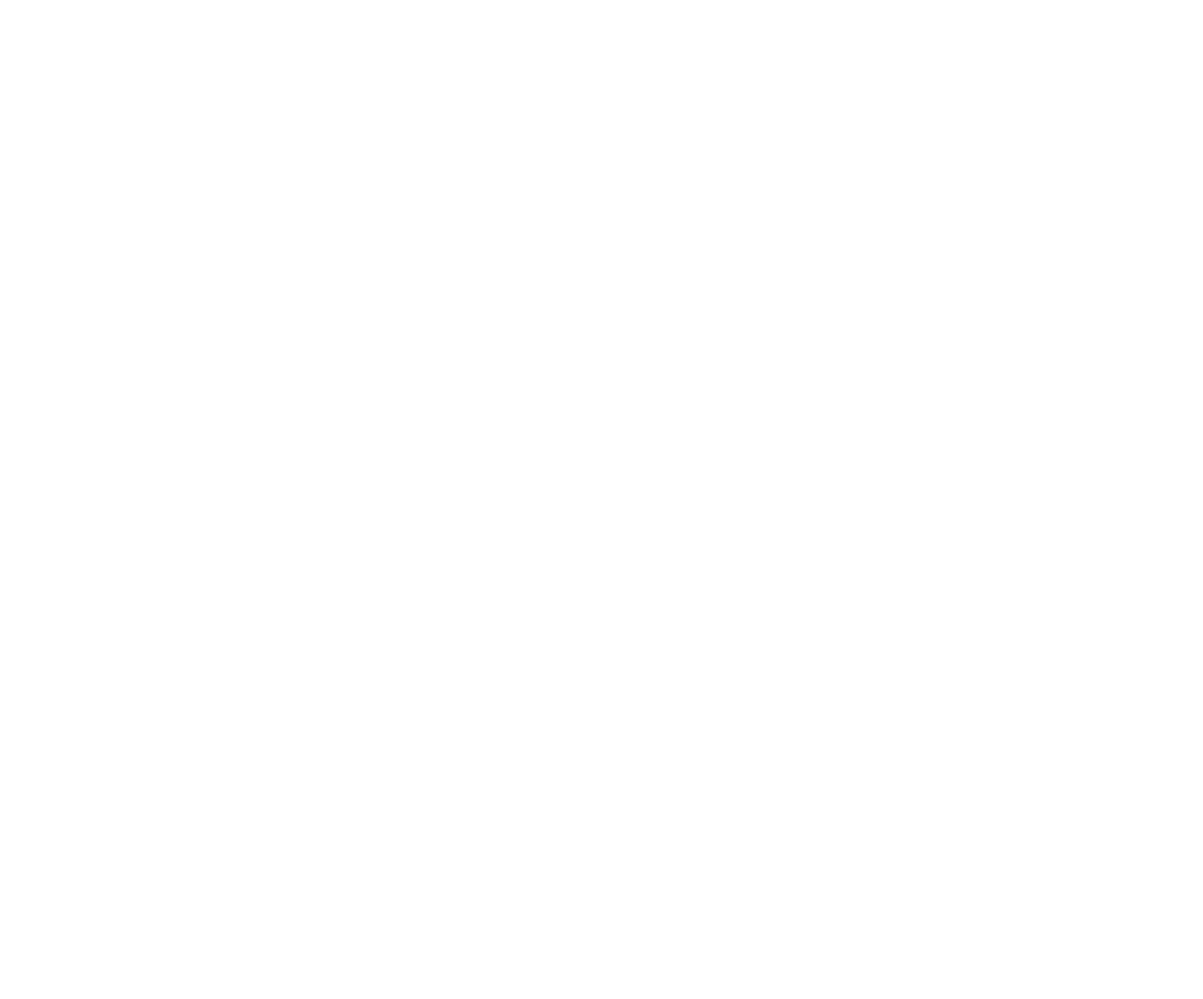
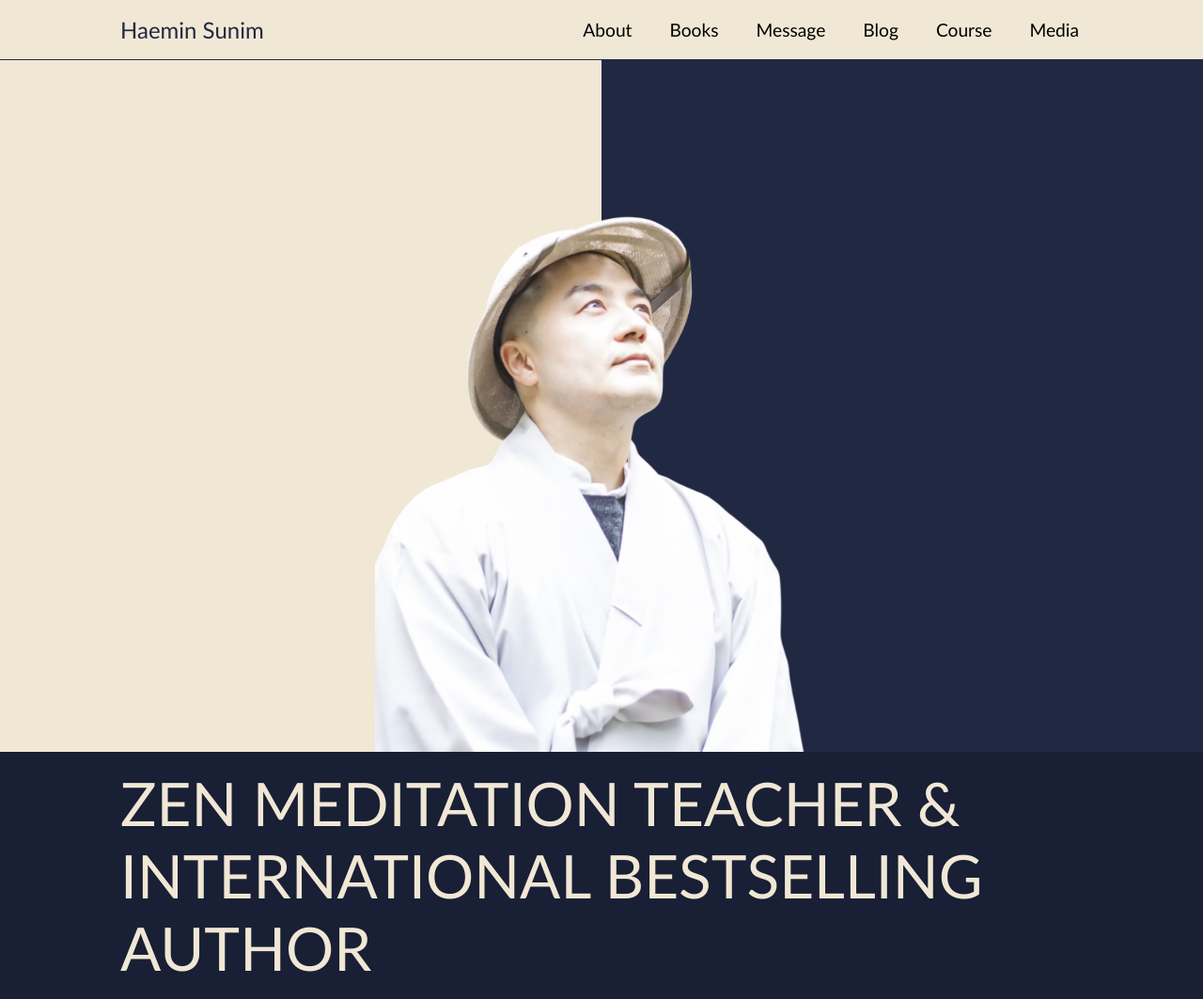
Before and after one commit to codal-harsh/internship-logs, a PHP site: page / in a window 1280 px wide. Before the commit the page is empty. Shown: the whole page at 94% size. Before the commit the page ends 800 px from the top, so only its background shows below. Run offline with PHP 8.4, Linux system fonts and the light colour scheme.

Commit message:
added responsive landing page

```diff
--- a/Week1/Deliverables/index.css
+++ b/Week1/Deliverables/index.css
@@ -1,11 +1,181 @@
 * {
-    margin: 0;
-    padding: 0;
-    box-sizing: border-box;
+  margin: 0;
+  padding: 0;
+  box-sizing: border-box;
+  font-family: "Gill Sans", "Gill Sans MT", Calibri, "Trebuchet MS", sans-serif;
+}
+
+:root {
+  --primary-bg-color: #f0e7d5;
+  --primary-text: #212842;
+  --horizontal-padding: 2rem;
 }
 
 html,
 body {
   height: 100%;
   width: 100%;
+  background: var(--primary-bg-color);
 }
+
+figcaption {
+  visibility: hidden;
+}
+
+nav {
+  width: 100%;
+  height: 8%;
+  position: fixed;
+  background: #f0e7d5;
+  padding: 0px 2rem;
+  backdrop-filter: blur(5px);
+  display: flex;
+  align-items: center;
+  justify-content: space-between;
+  z-index: 1;
+  border-bottom: 1px solid var(--primary-text);
+}
+
+#mobile-nav {
+  display: block;
+  font-weight: 900;
+  font-size: x-large;
+}
+
+#nav-menu {
+  display: none;
+  /* display: flex; */
+  list-style: none;
+  gap: var(--horizontal-padding);
+  font-size: larger;
+  font-weight: 500;
+}
+
+.nav-links {
+  display: block;
+}
+
+nav > h1 {
+  font-weight: 500;
+  color: var(--primary-text);
+  display: none;
+}
+
+#nav-menu li {
+  cursor: pointer;
+  padding: 0px 4px;
+  transition: transform 0.2s linear;
+}
+
+#nav-menu li:hover {
+  transform: scale(1.05);
+  text-decoration: overline;
+}
+
+.hero {
+  width: 100%;
+  height: 100vh;
+  overflow: hidden;
+  display: flex;
+  justify-content: center;
+  align-items: center;
+  background: linear-gradient(
+    90deg,
+    var(--primary-bg-color) 50%,
+    var(--primary-text) 50%
+  );
+}
+
+.hero .hero-image {
+  width: 90%;
+  height: 100%;
+  display: flex;
+  align-items: center;
+  margin-top: 22rem;
+  padding-left: 2rem;
+}
+
+.hero-image img {
+  object-fit: contain;
+  height: 100%;
+  width: 100%;
+  display: block;
+}
+
+.section {
+  padding: 0px 2rem;
+}
+
+.banner {
+  height: max-content;
+  padding-top: 1rem;
+  padding-bottom: 1rem;
+  width: 100%;
+  color: white;
+  background: #191f34;
+  color: var(--primary-bg-color);
+  text-transform: uppercase;
+  font-family: "Gill Sans", "Gill Sans MT", Calibri, "Trebuchet MS", sans-serif;
+  font-size: 2rem;
+  display: flex;
+  align-items: start;
+}
+
+/* Large devices (laptops/desktops, 992px and up) */
+@media only screen and (min-width: 992px) {
+  nav {
+    padding: 0px 8rem;
+  }
+  #mobile-nav {
+    display: none;
+  }
+
+  nav h1 {
+    display: block;
+  }
+  #nav-menu {
+    display: flex;
+  }
+  nav h2 {
+    display: none;
+  }
+  .hero-image {
+    display: flex;
+    justify-items: center;
+    align-items: end;
+  }
+  .hero-image img {
+    object-fit: contain;
+    height: 100%;
+    width: 100%;
+    padding-left: 8rem;
+    display: block;
+  }
+
+  .banner{
+    font-size: 4rem;
+
+  }
+
+  .section {
+    padding: 0px 8rem;
+  }
+}
+
+/* Very Large devices */
+@media only screen and (min-width: 728px) {
+  .hero-image img{
+    padding-left: 6rem;
+  }
+}
+
+/* Very Large devices */
+@media only screen and (min-width: 1600px) {
+  nav {
+    padding: 0 12rem;
+  }
+
+  .section {
+    padding: 0px 12rem;
+  }
+}
--- a/Week1/Deliverables/index.html
+++ b/Week1/Deliverables/index.html
@@ -1,11 +1,47 @@
 <!DOCTYPE html>
 <html lang="en">
-<head>
-    <meta charset="UTF-8">
-    <meta name="viewport" content="width=device-width, initial-scale=1.0">
-    <title>Great Website</title>
-</head>
-<body>
+  <head>
+    <meta charset="UTF-8" />
+    <meta name="viewport" content="width=device-width, initial-scale=1.0" />
+    <title>Haemin Sunim Website</title>
+    <link rel="stylesheet" href="./index.css" />
+  </head>
+  <body>
+    <nav>
+      <h1>Haemin Sunim</h1>
+      <h2>HS</h2>
 
-</body>
+      <ul id="nav-menu">
+        <li class="nav-links">About</li>
+        <li class="nav-links">Books</li>
+        <li class="nav-links">Message</li>
+        <li class="nav-links">Blog</li>
+        <li class="nav-links">Course</li>
+        <li class="nav-links">Media</li>
+      </ul>
+      <button id="mobile-nav">O</button>
+    </nav>
+
+    <section class="hero">
+      <!-- HERO IMAGE -->
+      <figure class="hero-image">
+        <img src="./res/haimin-photo.png" alt="Haimin Sunim's photo" />
+        <figcaption>Haimin Sunim's photo</figcaption>
+      </figure>
+
+      <!-- ABS DIVS -->
+      <!-- <div class="book">
+        <figure id="book-1">
+          <img src="./res/book1.avif" alt="Haimin Sunim's photo" />
+          <figcaption>Haimin Sunim's photo</figcaption>
+        </figure>
+      </div> -->
+    </section>
+
+    <section class="section banner">
+      <p class="banner">
+        Zen Meditation Teacher & International Bestselling Author
+      </p>
+    </section>
+  </body>
 </html>
```
Also changed, not shown: Week1/Deliverables/res/book1.avif (added), Week1/Deliverables/res/haimin-photo.png (added).
